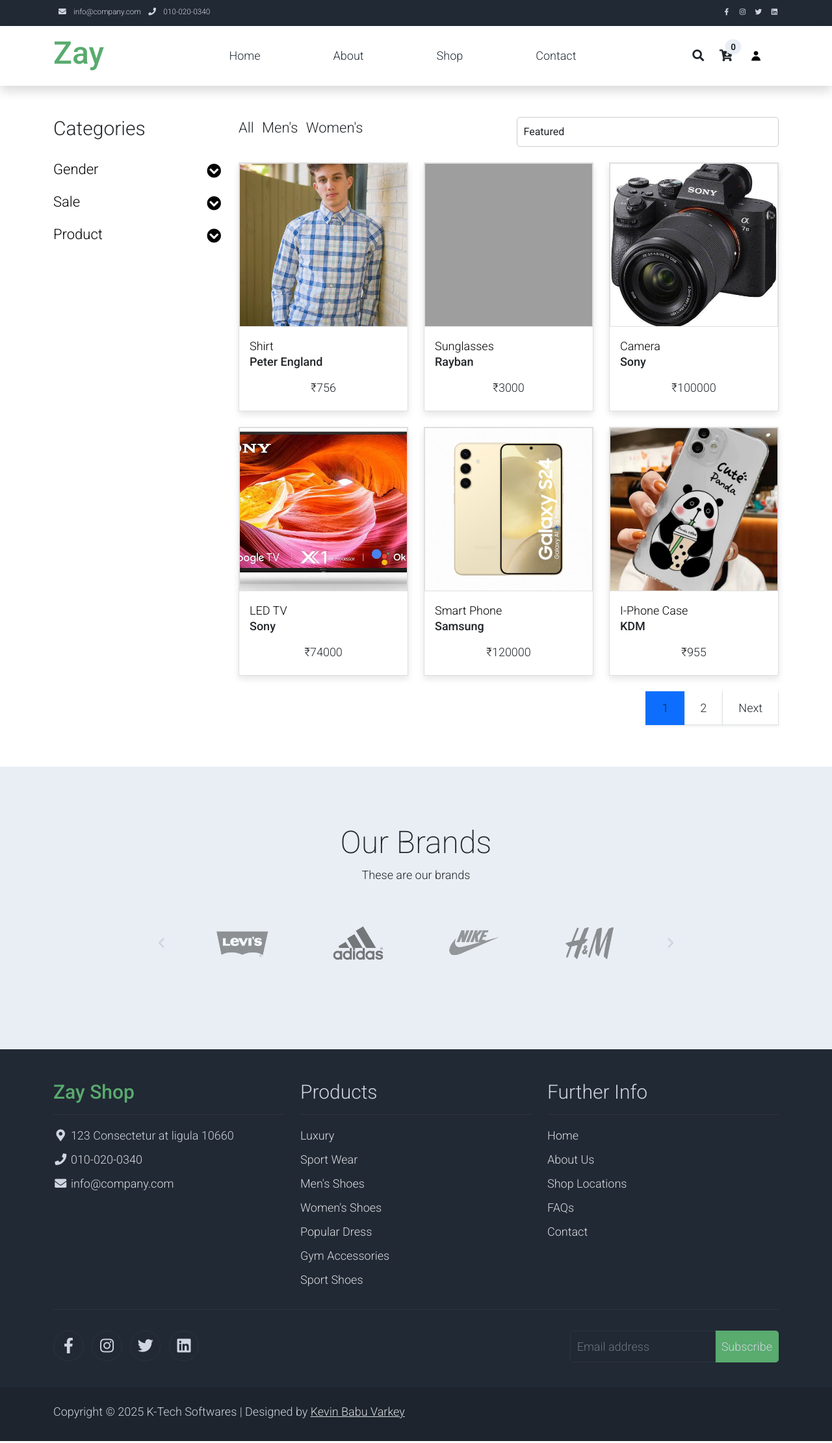
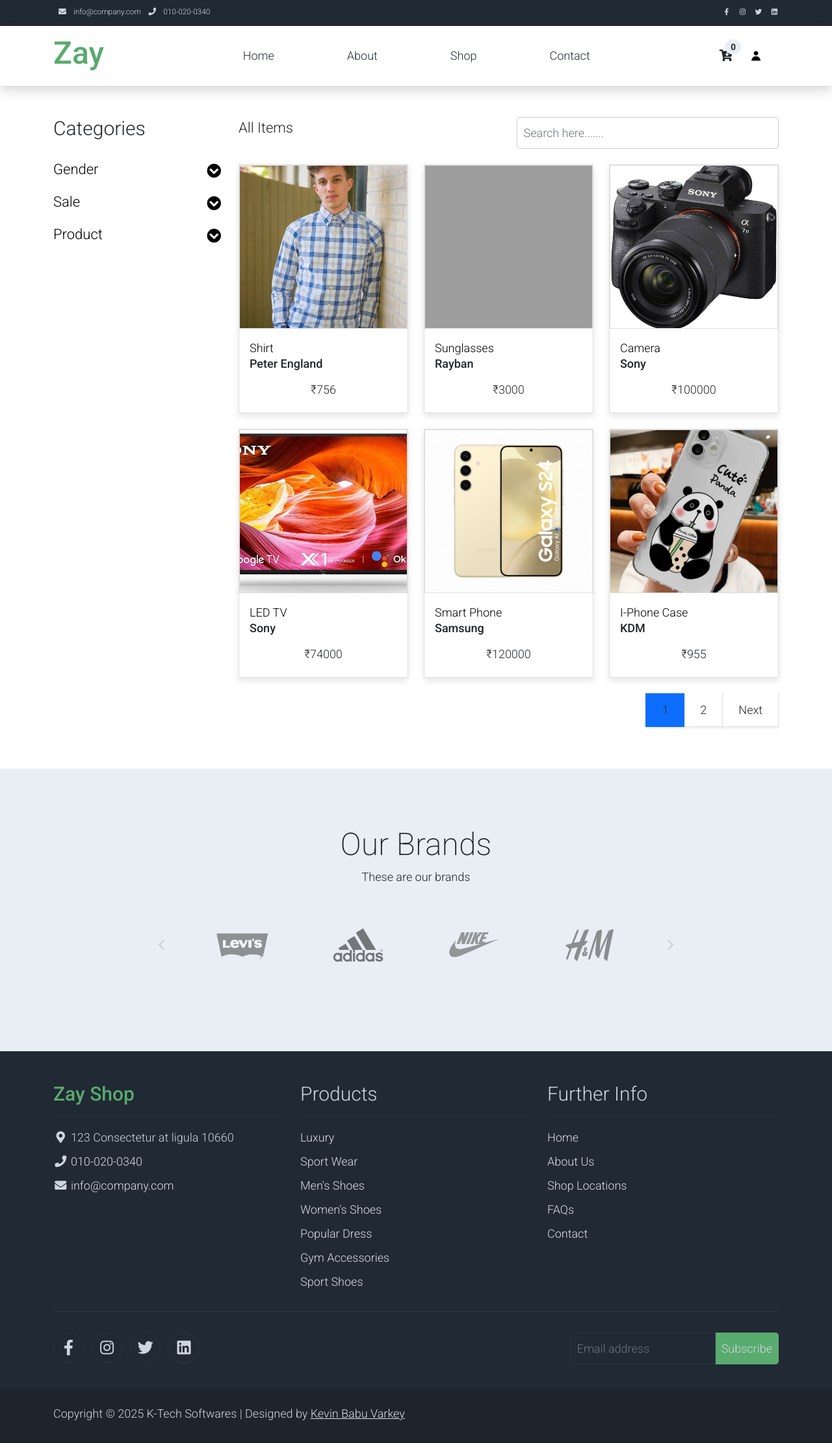
Before and after one commit to Matrix5567/Online-store, a Django app: page /shop/ in a window 1280 px wide. Shown: the whole page at 65% size. Run offline with Django 4.2, Linux system fonts and the light colour scheme; data comes from the database, SQL or seed files in the repository; both versions use the stored data as it was after the commit; some libraries are stand-ins or nearby versions; grey boxes are pictures that could not be loaded.

Commit message:
section name added to shop page

```diff
--- a/store_project/store_app/templates/navbar.html
+++ b/store_project/store_app/templates/navbar.html
@@ -55,16 +55,16 @@
                 </div>
                 <div class="navbar align-self-center d-flex">
                     <div class="d-lg-none flex-sm-fill mt-3 mb-4 col-7 col-sm-auto pr-3">
-                        <div class="input-group">
-                            <input type="text" class="form-control" id="inputMobileSearch" placeholder="Search ...">
-                            <div class="input-group-text">
-                                <i class="fa fa-fw fa-search"></i>
-                            </div>
-                        </div>
+<!--                        <div class="input-group">-->
+<!--                            <input type="text" class="form-control" id="inputMobileSearch" placeholder="Search ...">-->
+<!--                            <div class="input-group-text">-->
+<!--                                <i class="fa fa-fw fa-search"></i>-->
+<!--                            </div>-->
+<!--                        </div>-->
                     </div>
-                    <a class="nav-icon d-none d-lg-inline" href="#" data-bs-toggle="modal" data-bs-target="#templatemo_search">
-                        <i class="fa fa-fw fa-search text-dark mr-2"></i>
-                    </a>
+<!--                    <a class="nav-icon d-none d-lg-inline" href="#" data-bs-toggle="modal" data-bs-target="#templatemo_search">-->
+<!--                        <i class="fa fa-fw fa-search text-dark mr-2"></i>-->
+<!--                    </a>-->
 
                     <a class="nav-icon position-relative text-decoration-none" href="{% url 'cartpage' %}">
                         <i class="fa fa-fw fa-cart-arrow-down text-dark mr-1"></i>
--- a/store_project/store_app/templates/shop-single.html
+++ b/store_project/store_app/templates/shop-single.html
@@ -145,6 +145,7 @@
     <!-- Close Content -->
 
     <!-- Start Slider Script -->
+
     <script src="{% static 'scripts/slick.min.js' %}"></script>
     <script>
         $('#carousel-related-product').slick({
@@ -176,6 +177,7 @@
                 }
             ]
         });
+
     </script>
     <!-- End Slider Script -->
 
--- a/store_project/store_app/templates/shop.html
+++ b/store_project/store_app/templates/shop.html
@@ -66,23 +66,13 @@
                     <div class="col-md-6">
                         <ul class="list-inline shop-top-menu pb-3 pt-1">
                             <li class="list-inline-item">
-                                <a class="h3 text-dark text-decoration-none mr-3" href="#">All</a>
-                            </li>
-                            <li class="list-inline-item">
-                                <a class="h3 text-dark text-decoration-none mr-3" href="#">Men's</a>
-                            </li>
-                            <li class="list-inline-item">
-                                <a class="h3 text-dark text-decoration-none" href="#">Women's</a>
+                                <p class="h3 text-dark text-decoration-none mr-3">{{section_name|capfirst}}</p>
                             </li>
                         </ul>
                     </div>
                     <div class="col-md-6 pb-4">
                         <div class="d-flex">
-                            <select class="form-control">
-                                <option>Featured</option>
-                                <option>A to Z</option>
-                                <option>Item</option>
-                            </select>
+                            <input class="form-control" type="search" placeholder="Search here.......">
                         </div>
                     </div>
                 </div>
--- a/store_project/store_app/views.py
+++ b/store_project/store_app/views.py
@@ -92,14 +92,15 @@ def shop(request,key=None):
             for product in products:
                 if fetch_single_product_validator(id=False,product_type=product):
                     all_products.extend(fetch_single_product(product_type=product, id=False))
-                    return render(request, 'shop.html', {'page_obj':pagenation(request,all_products)})
+                    return render(request, 'shop.html', {'page_obj':pagenation(request,all_products),
+                                                         'section_name':key})
                 else:
                     return HttpResponse('Unauthorized')
         else:
             return HttpResponse('Unauthorized')
     else:
         all_products = fetch_single_product(product_type=False, id=False)
-        return render(request, 'shop.html',{'page_obj':pagenation(request,all_products)})
+        return render(request, 'shop.html',{'page_obj':pagenation(request,all_products),'section_name':'All Items'})
 
 def single(request,id):
     if fetch_single_product_validator(id=id,product_type=False) and fetch_product_subimage_validator(id):
@@ -181,3 +182,6 @@ def checkout(request):
 @login_required()
 def success(request):
     return render(request,'success.html')
+
+def custom_404(request,exception):
+    return render(request,'404.html',status=404)
--- a/store_project/store_project/urls.py
+++ b/store_project/store_project/urls.py
@@ -18,8 +18,11 @@ from django.contrib import admin
 from django.urls import path , include
 from django.conf import settings
 from django.conf.urls.static import static
+from django.conf.urls import handler404
 
 urlpatterns = [
     path('',include('store_app.urls')),
     path('admin/', admin.site.urls),
 ]+static(settings.MEDIA_URL,document_root=settings.MEDIA_ROOT)
+
+handler404 = 'store_app.views.custom_404'
```
Also changed, not shown: store_project/store_app/templates/404.html (added, +13 -0 lines), store_project/db.sqlite3.
